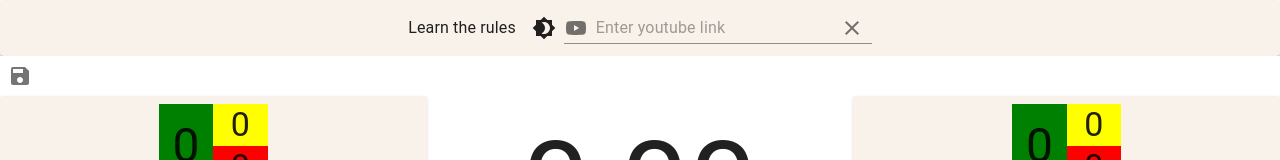
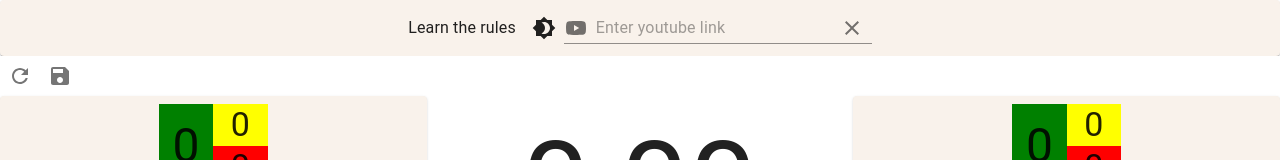
Before and after one commit to dli9431/learntherules, a React (Vite) app: page / in a window 1280 px wide. Shown: the top 160 px of the page. Built offline with nearby package versions, Linux system fonts and the light colour scheme.

Commit message:
reset btn added

```diff
--- a/src/App.tsx
+++ b/src/App.tsx
@@ -11,6 +11,7 @@ import Brightness7Icon from '@mui/icons-material/Brightness7';
 import YouTubeIcon from '@mui/icons-material/YouTube';
 import ClearIcon from '@mui/icons-material/Clear';
 import SaveIcon from '@mui/icons-material/Save';
+import RefreshIcon from '@mui/icons-material/Refresh';
 import LoginIcon from '@mui/icons-material/Login';
 import { Popover, IconButton, TextField, InputAdornment, Typography, Stack } from '@mui/material';
 
@@ -78,9 +79,24 @@ function App() {
   const [fighter2, setFighter2] = useState<Fighter>({ name: 'Player 2', position: 2, points: 0, advantages: 0, penalties: 0, sub: false, subType: null });
   const [matchHistory, setMatchHistory] = useState<MatchHistory | null>(null);
   const [scoreHistory, setScoreHistory] = useState<ScoreHistory[]>([]);
-
   // ref decision popover
   const [anchorEl, setAnchorEl] = useState<HTMLButtonElement | null>(null);
+  const handleReset = () => {
+    // stop video
+    playerControl('seekTo', 0)
+    playerControl('stop');
+    // reset state
+    if (youtubeId && player) {
+      // parse video title
+      const names = parseTitle(player.videoTitle.toString());
+      if (names) {
+        setFighter1({ name: names.firstPerson, position: 1, points: 0, advantages: 0, penalties: 0, sub: false, subType: null });
+        setFighter2({ name: names.secondPerson, position: 2, points: 0, advantages: 0, penalties: 0, sub: false, subType: null });
+      }
+    }
+    setScoreHistory([]);
+    setMatchHistory(null);
+  }
   const handleClick = (event: React.MouseEvent<HTMLButtonElement>) => {
     // stop video
     playerControl('stop');
@@ -178,7 +194,7 @@ function App() {
     };
   }, [youtubeId, playState]);
 
-  function playerControl(action: string) {
+  function playerControl(action: string, seek?: number) {
     switch (action) {
       case 'play':
         player?.playVideo();
@@ -191,6 +207,13 @@ function App() {
         break;
       case 'duration':
         return player?.getCurrentTime();
+        break;
+      case 'seekTo':
+        if (seek !== undefined && seek > 0) {
+          player?.seekTo(seek);
+        } else {
+          player?.seekTo(0);
+        }
         break;
       default:
         break;
@@ -296,6 +319,9 @@ function App() {
           >
             <Grid container>
               <Grid item xs={12}>
+                <IconButton onClick={handleReset}>
+                  <RefreshIcon />
+                </IconButton>
                 <IconButton onClick={handleClick}>
                   <SaveIcon />
                 </IconButton>
--- a/src/interfaces/shared.ts
+++ b/src/interfaces/shared.ts
@@ -29,6 +29,7 @@ export interface YouTubePlayer {
     getCurrentTime(): number;
     getPlayerState(): number; // Player states (unstarted, ended, playing, etc.)
     getDuration(): number;
+    videoTitle: string;
 }
 
 export interface ScoreHistory {
```
